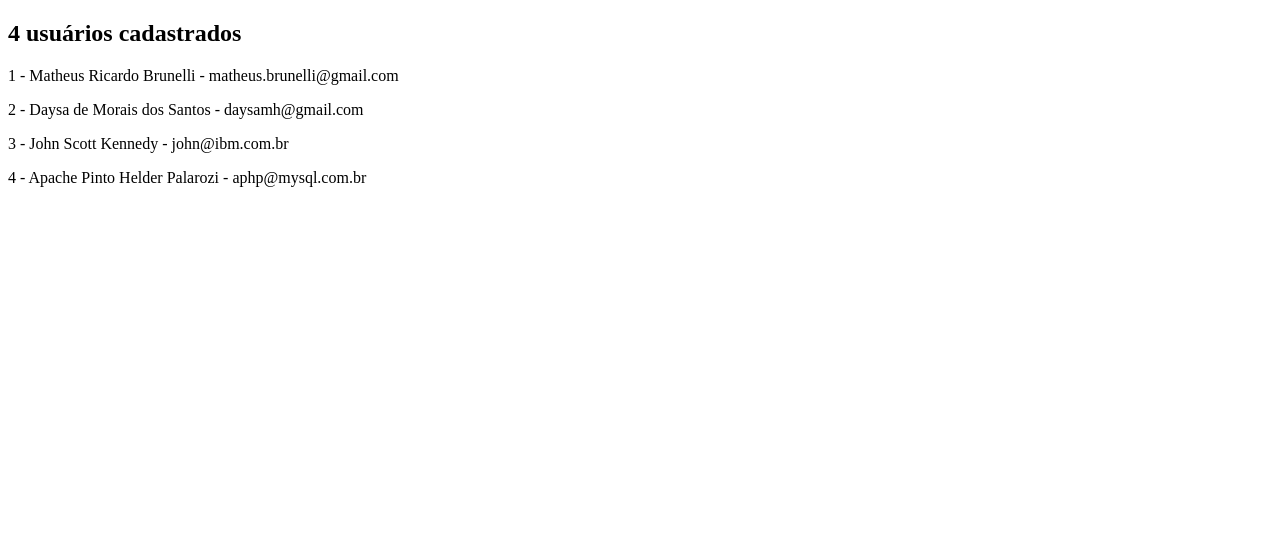
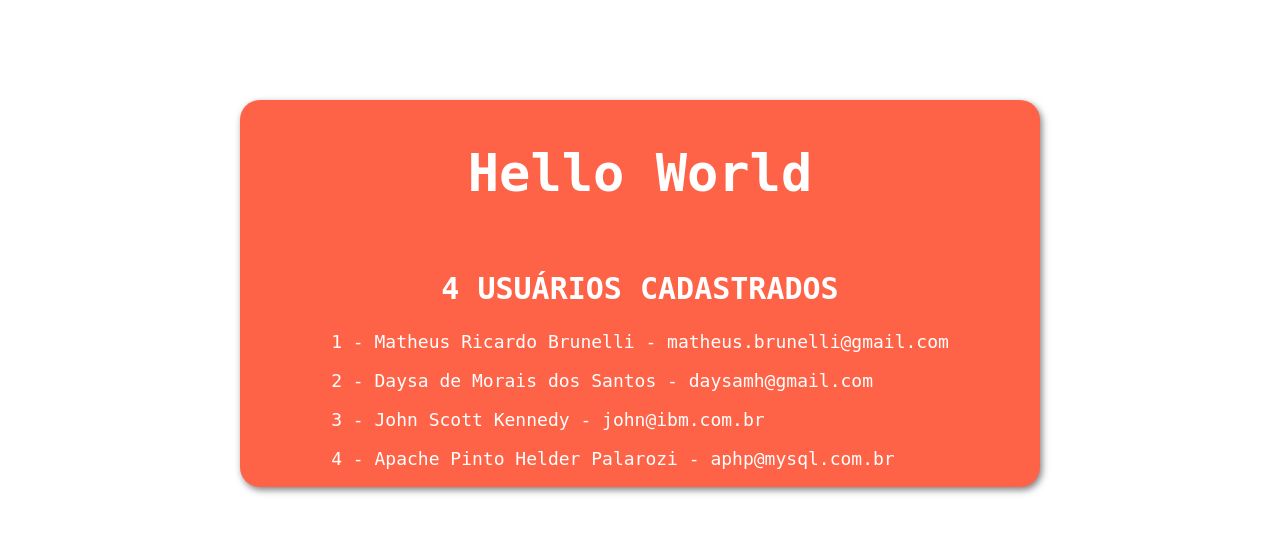
Before and after one commit to mrbrunelli/docker-php-mysql-psql, a PHP site: page / in a window 1280 px wide. Shown: the top 534 px of the page. Run offline with PHP 8.4, Linux system fonts and the light colour scheme; data comes from the database, SQL or seed files in the repository.

Commit message:
Card de apresentaçao com dados do banco.

```diff
--- a/src/config/con.php
+++ b/src/config/con.php
@@ -1,9 +1,9 @@
 <?php
 
-$server = 'mrb-mysql';
+$server = 'mrb-mysql'; // Se colocar localhost não irá conectar, pois o container está com o nome mrb-mysql
 $user = 'root';
 $pass = 'root';
-$db = 'teste';
+$db = 'teste'; // Mude para o nome do seu banco
 
 try {
     $pdo = new PDO("mysql:host=$server;dbname=$db;charset=utf8", $user, $pass);
--- a/src/index.php
+++ b/src/index.php
@@ -13,7 +13,7 @@ date_default_timezone_set($timezones['SP']);
 ?>
 
 <!DOCTYPE html>
-<html lang="en">
+<html lang="pt-br">
 
 <head>
     <meta charset="UTF-8">
@@ -23,11 +23,14 @@ date_default_timezone_set($timezones['SP']);
 </head>
 
 <body>
+
     <section>
         <div>
-            <?= listarUsuarios() ?>
+            <h1>Hello World</h1>
+            <span><?= listarUsuarios() ?></span>
         </div>
     </section>
+
 </body>
 
 </html>
--- a/src/style.css
+++ b/src/style.css
@@ -0,0 +1,51 @@
+body {
+    font-family: Arial, Helvetica, sans-serif;
+}
+
+section {
+    display: flex;
+    justify-content: center;
+    margin-top: 100px;
+}
+
+section>div {
+    min-width: 200px;
+    width: 800px;
+    display: flex;
+    justify-content: center;
+    align-items: center;
+    flex-wrap: wrap;
+    background-color: tomato;
+    color: white;
+    border-radius: 20px;
+    box-shadow: 2px 3px 7px 0 rgba(0, 0, 0, 0.5);
+    transition: 500ms;
+}
+
+section>div:hover {
+    box-shadow: 0 0 0 0;
+    opacity: 90%;
+    transform: scale(0.99);
+}
+
+section>div>:nth-child(1) {
+    font-size: 52px;
+    display: flex;
+    justify-content: center;
+    width: 100%;
+    font-family: monospace, Arial;
+}
+
+section>div>:nth-child(2)>h1 {
+    text-transform: uppercase;
+    font-weight: bolder;
+    text-align: center;
+    font-size: 30px;
+    font-family: monospace, Arial;
+}
+
+section>div>:nth-child(2)>p {
+    font-size: 18px;
+    text-align: left;
+    font-family: monospace, Arial;
+}
```
